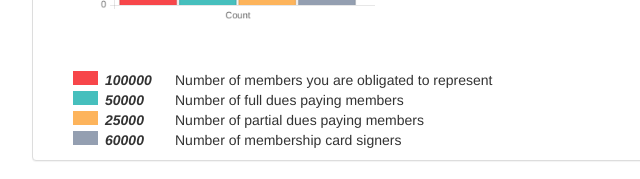
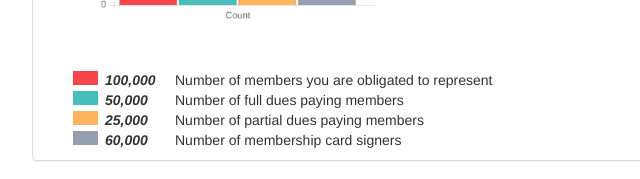
Before and after one commit to joshuaferris/metrics-calculator, a plain HTML site: page report.html in a window 1280 px wide. Shown: the part 428-607 px from the top of the page, 128-768 px from the left. Drawn offline with nearby package versions, Linux system fonts and the light colour scheme.

Commit message:
Using toLocaleString() to format values in a more human-readable format

```diff
--- a/report.html
+++ b/report.html
@@ -156,13 +156,13 @@
         var barChartOptions = {
             toolTipFontSize: 10,
             toolTipTemplate: "<%if (label){%><%=label%>: <%}%><%=value %>",
-            legendTemplate: "<ul class=\"<%=name.toLowerCase()%>-legend\"><% for (var i=0; i<datasets.length; i++){%><li><span style=\"background-color:<%=datasets[i].fillColor%>\"></span><em><%=datasets[i].bars[0].value%></em><%if(datasets[i].label){%><%=datasets[i].label%><%}%></li><%}%></ul>"
+            legendTemplate: "<ul class=\"<%=name.toLowerCase()%>-legend\"><% for (var i=0; i<datasets.length; i++){%><li><span style=\"background-color:<%=datasets[i].fillColor%>\"></span><em><%=datasets[i].bars[0].value.toLocaleString()%></em><%if(datasets[i].label){%><%=datasets[i].label%><%}%></li><%}%></ul>"
         }
 
         var pieChartOptions = {
             toolTipFontSize: 10,
             toolTipTemplate: "<%if (label){%><%=label%>: <%}%><%=value %>",
-            legendTemplate: "<ul class=\"<%=name.toLowerCase()%>-legend\"><% for (var i=0; i<dataSet.length; i++){%><li><span style=\"background-color:<%=dataSet[i].color%>\"></span><em><%=dataSet[i].value%></em><%if(dataSet[i].label){%><%=dataSet[i].label%><%}%></li><%}%></ul>"
+            legendTemplate: "<ul class=\"<%=name.toLowerCase()%>-legend\"><% for (var i=0; i<dataSet.length; i++){%><li><span style=\"background-color:<%=dataSet[i].color%>\"></span><em><%=dataSet[i].value.toLocaleString()%></em><%if(dataSet[i].label){%><%=dataSet[i].label%><%}%></li><%}%></ul>"
         }
 
         $(document).ready(function () {
```
